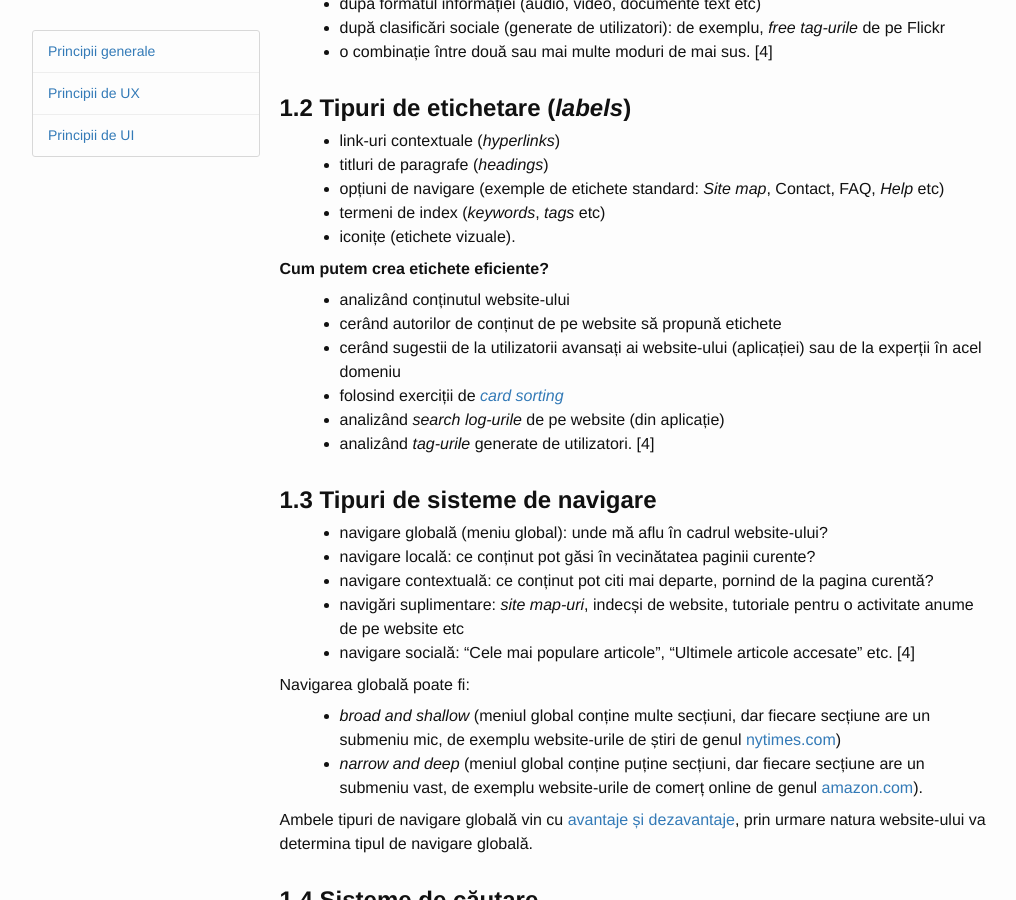
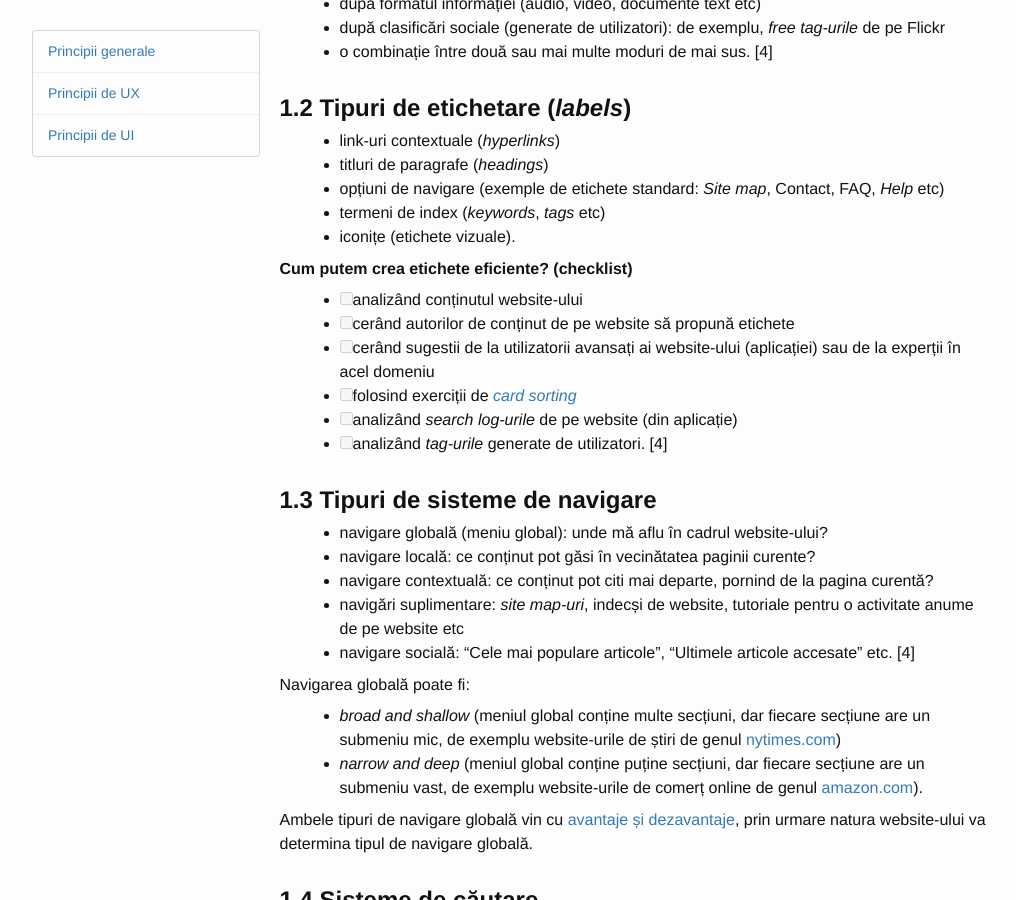
Before and after one commit to gov-ithub/govro-design, a Jekyll site: the page built from 2-ux.md, in a window 1280 px wide and 900 px high, scrolled down 2010 px. Shown: the whole window, without its empty margins (128-1144 px from the left). Built offline with Jekyll 4.4.1, drawn with Linux system fonts in a browser that asks for light colours; nearby versions of some CDN libraries.

Commit message:
Cum putem crea etichete eficiente = checklist
Transformarea unui paragraf în checklist, pentru a urmări mai ușor toți pașii parcurși până acum.

```diff
--- a/2-ux.md
+++ b/2-ux.md
@@ -73,13 +73,13 @@ Arhitectura Informației are 5 mari componente [4]:
 * termeni de index (_keywords_, _tags_ etc)
 * iconițe (etichete vizuale).
 
-**Cum putem crea etichete eficiente?**
-* analizând conținutul website-ului
-* cerând autorilor de conținut de pe website să propună etichete
-* cerând sugestii de la utilizatorii avansați ai website-ului (aplicației) sau de la experții în acel domeniu
-* folosind exerciții de _[card sorting](https://en.wikipedia.org/wiki/Card_sorting)_
-* analizând _search log-urile_ de pe website (din aplicație)
-* analizând _tag-urile_ generate de utilizatori. [4]
+**Cum putem crea etichete eficiente? (checklist)**
+- [ ] analizând conținutul website-ului
+- [ ] cerând autorilor de conținut de pe website să propună etichete
+- [ ] cerând sugestii de la utilizatorii avansați ai website-ului (aplicației) sau de la experții în acel domeniu
+- [ ] folosind exerciții de _[card sorting](https://en.wikipedia.org/wiki/Card_sorting)_
+- [ ] analizând _search log-urile_ de pe website (din aplicație)
+- [ ] analizând _tag-urile_ generate de utilizatori. [4]
 
 ### 1.3 Tipuri de sisteme de navigare
 * navigare globală (meniu global): unde mă aflu în cadrul website-ului?
```
